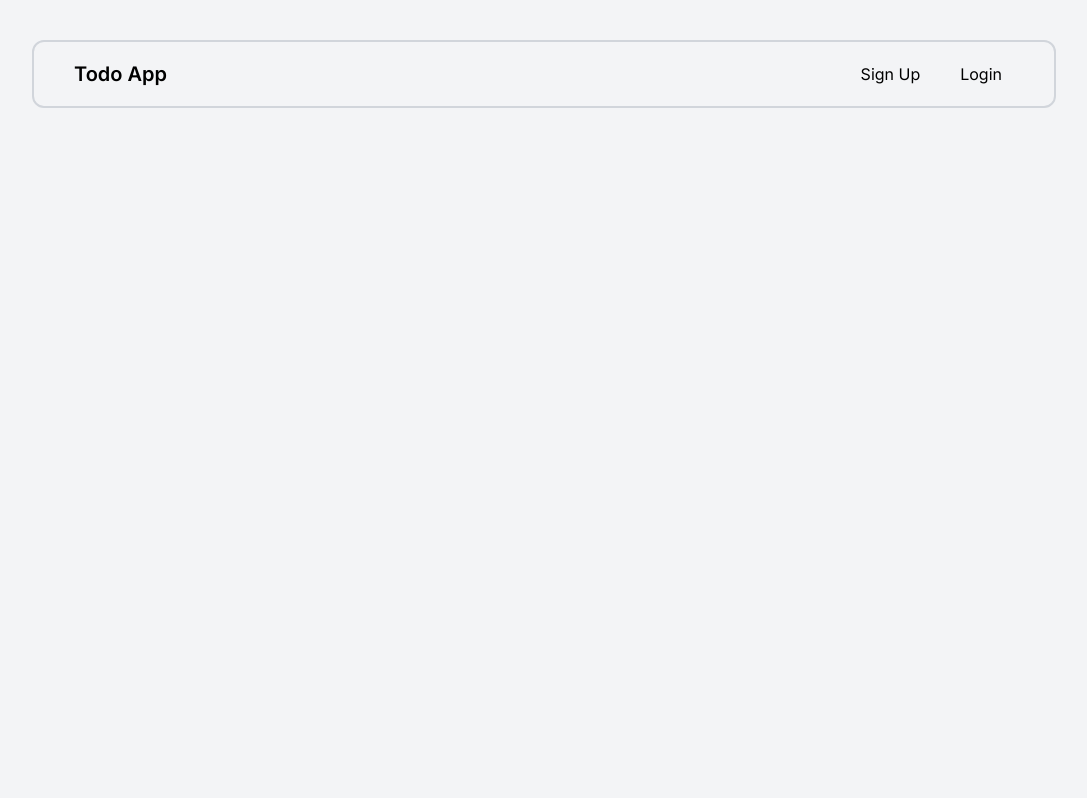
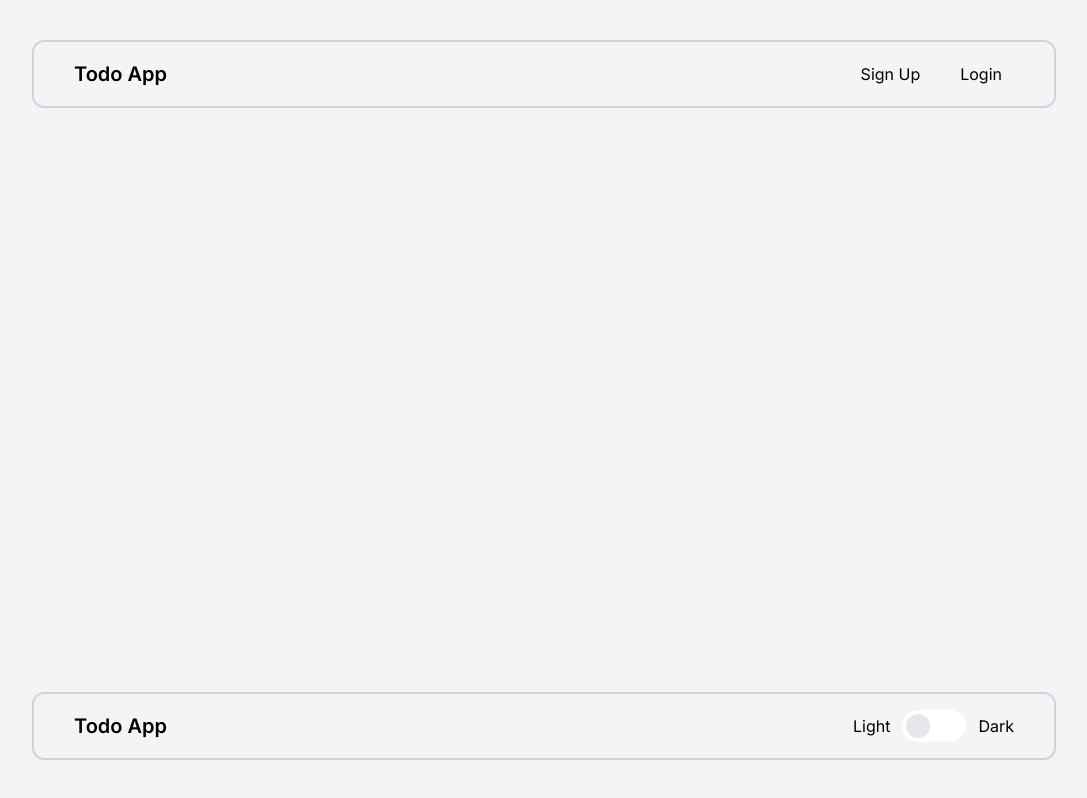
Before and after one commit to arshGoyalDev/todo-app-firebase, a Next.js app: page / in a window 1280 px wide. Shown: the whole page, without its empty margins (96-1183 px from the left). Built offline with nearby package versions, Linux system fonts and the light colour scheme; no server answers.

Commit message:
fix: issues in ThemeContext

```diff
--- a/app/page.js
+++ b/app/page.js
@@ -1,9 +1,11 @@
 import NavBar from "@/components/NavBar";
+import Footer from "@/components/Footer";
 
 const HomePage = () => {
   return (
     <main className="bg-gray-100 dark:bg-zinc-950 dark:text-white min-h-screen">
       <NavBar />
+      <Footer />
     </main>
 
   );
--- a/context/ThemeContext.js
+++ b/context/ThemeContext.js
@@ -4,7 +4,9 @@ import { createContext, useContext, useState, useEffect } from "react";
 
 const ThemeContext = createContext();
 
-const useTheme = () => useContext(ThemeContext);
+const useTheme = () => {
+  return useContext(ThemeContext);
+};
 
 const ThemeProvider = ({ children }) => {
   const [darkMode, setDarkMode] = useState(true);
```
Also changed, not shown: components/NavBar.js (+12 -2 lines).
